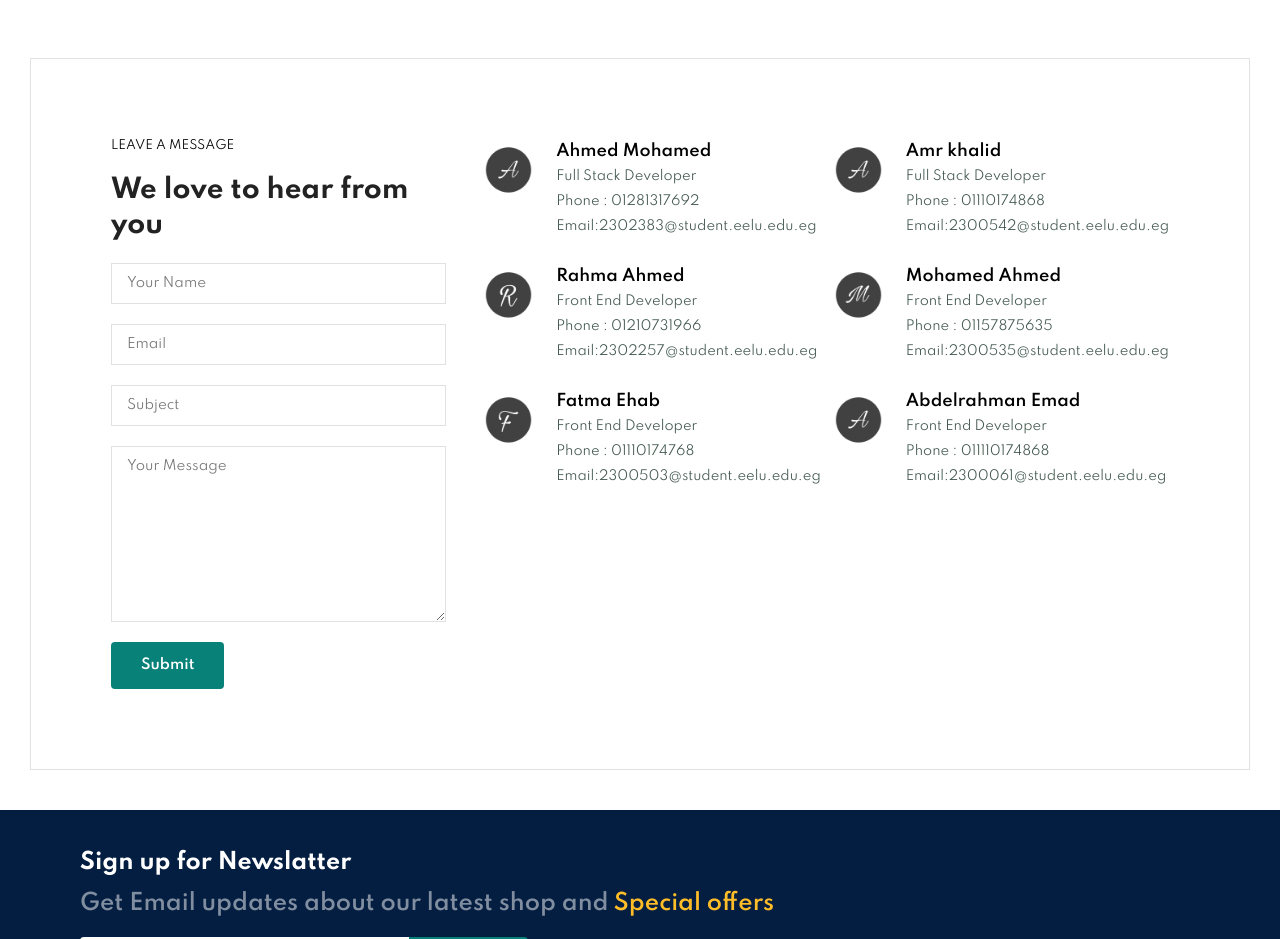
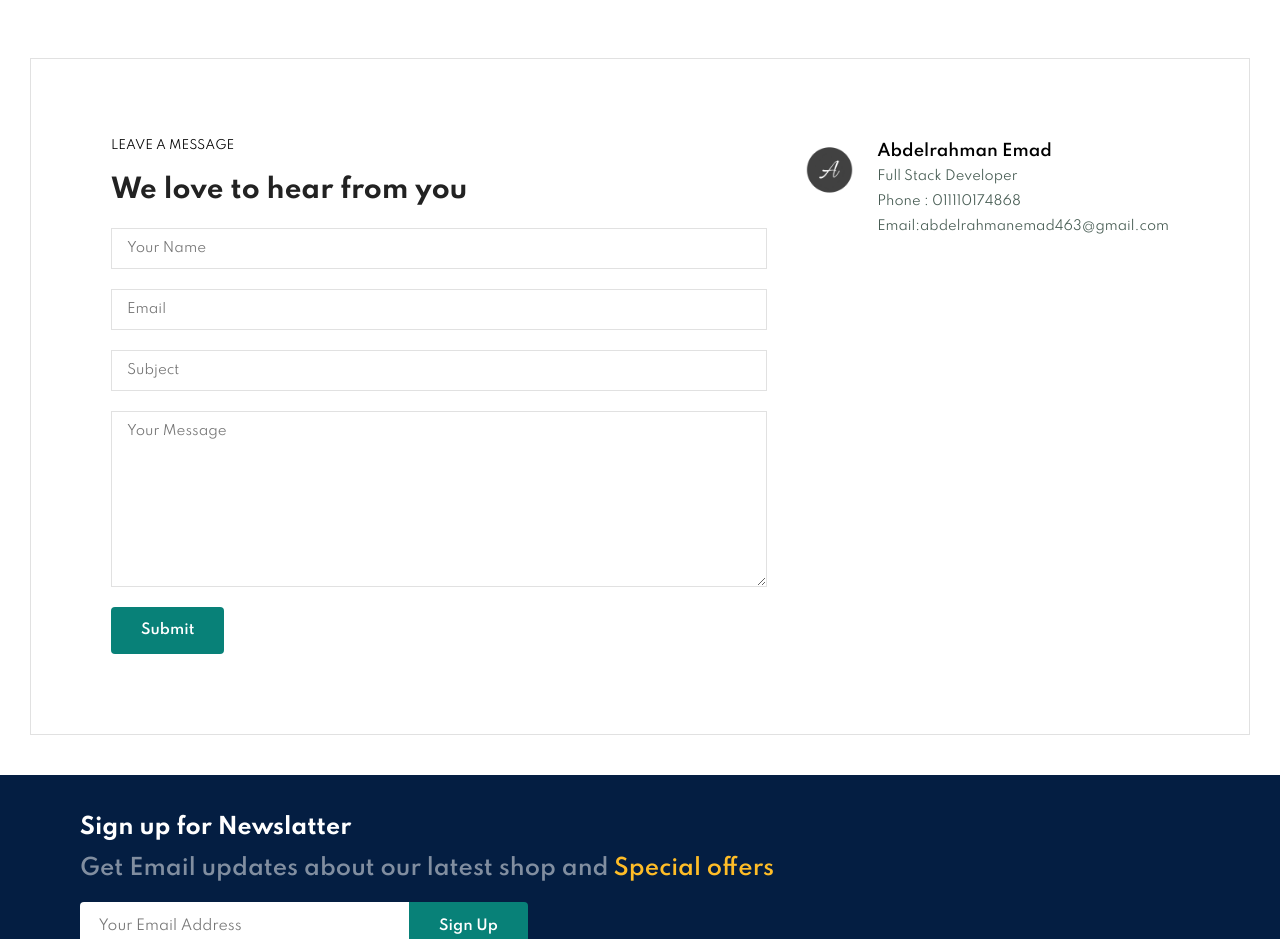
Before and after one commit to abdelrahmanemad463/Pharmacy-Store, a plain HTML site: page contact.html in a window 1280 px wide. Shown: the part 840-1779 px from the top of the page. Drawn offline with Linux system fonts and the light colour scheme.

Commit message:
Add files via upload

```diff
--- a/contact.html
+++ b/contact.html
@@ -87,68 +87,16 @@
             </form>
 
 <div class="people-container">
-    <div class="people">
-        <div>
-            <img src="img/people/A.png" alt="">
-            <p><span>Ahmed Mohamed</span>
-                Full Stack Developer
-                <br>
-                Phone : 01281317692
-                <br>
-                Email:2302383@student.eelu.edu.eg
-            </p>
-        </div>
-        <div>
-            <img src="img/people/R.png" alt="">
-            <p><span>Rahma Ahmed</span>
-                Front End Developer
-                <br>
-                Phone : 01210731966
-                <br>
-                Email:2302257@student.eelu.edu.eg
-            </p>
-        </div>
-        <div>
-            <img src="img/people/F.png" alt="">
-            <p><span>Fatma Ehab</span>
-                Front End Developer
-                <br>
-                Phone : 01110174768
-                <br>
-                Email:2300503@student.eelu.edu.eg
-            </p>
-        </div>
-    </div>
 
     <div class="people">
         <div>
             <img src="img/people/A.png" alt="">
-            <p><span>Amr khalid</span>
+            <p><span>Abdelrahman Emad</span>
                 Full Stack Developer
-                <br>
-                Phone : 01110174868
-                <br>
-                Email:2300542@student.eelu.edu.eg
-            </p>
-        </div>
-        <div>
-            <img src="img/people/M.png" alt="">
-            <p><span>Mohamed Ahmed</span>
-                Front End Developer
-                <br>
-                Phone : 01157875635
-                <br>
-                Email:2300535@student.eelu.edu.eg
-            </p>
-        </div>
-        <div>
-            <img src="img/people/A.png" alt="">
-            <p><span>Abdelrahman Emad</span>
-                Front End Developer
                 <br>
                 Phone : 011110174868
                 <br>
-                Email:2300061@student.eelu.edu.eg
+                Email:abdelrahmanemad463@gmail.com
             </p>
         </div>
     </div>
```
